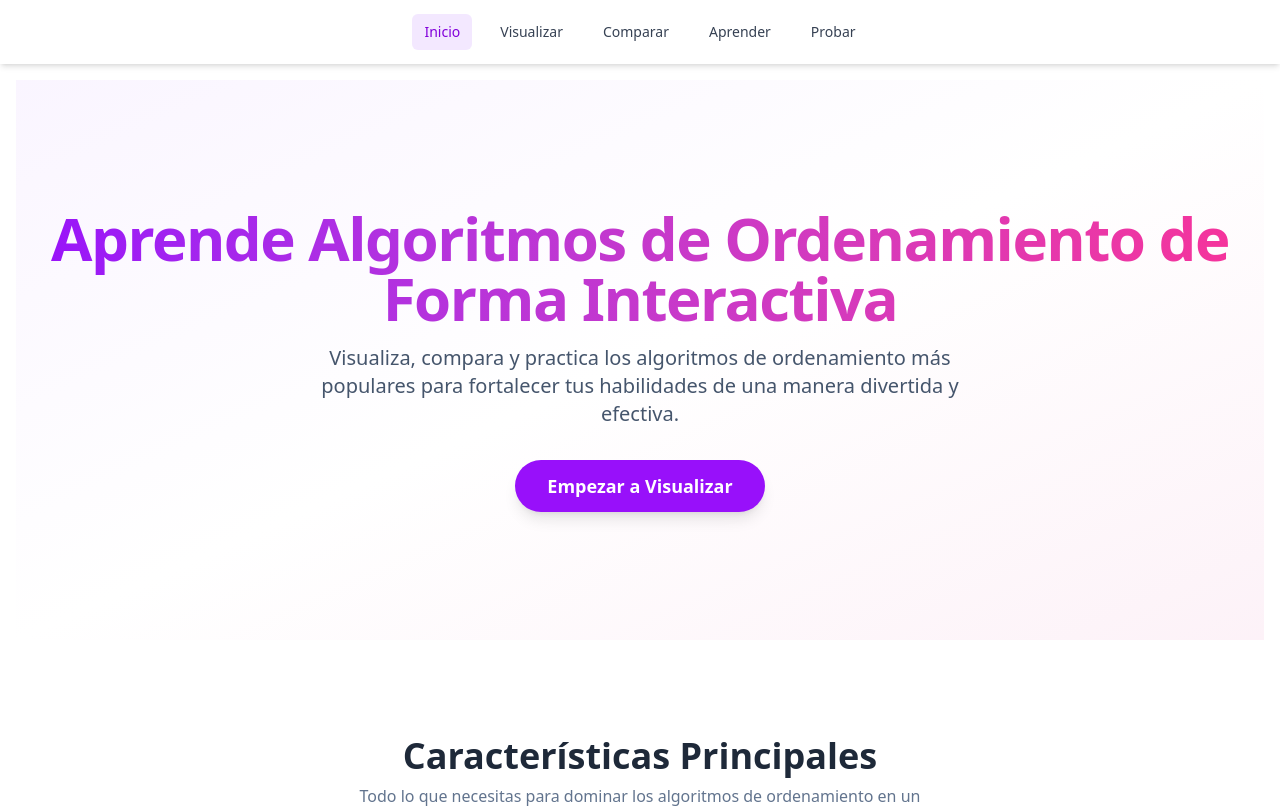
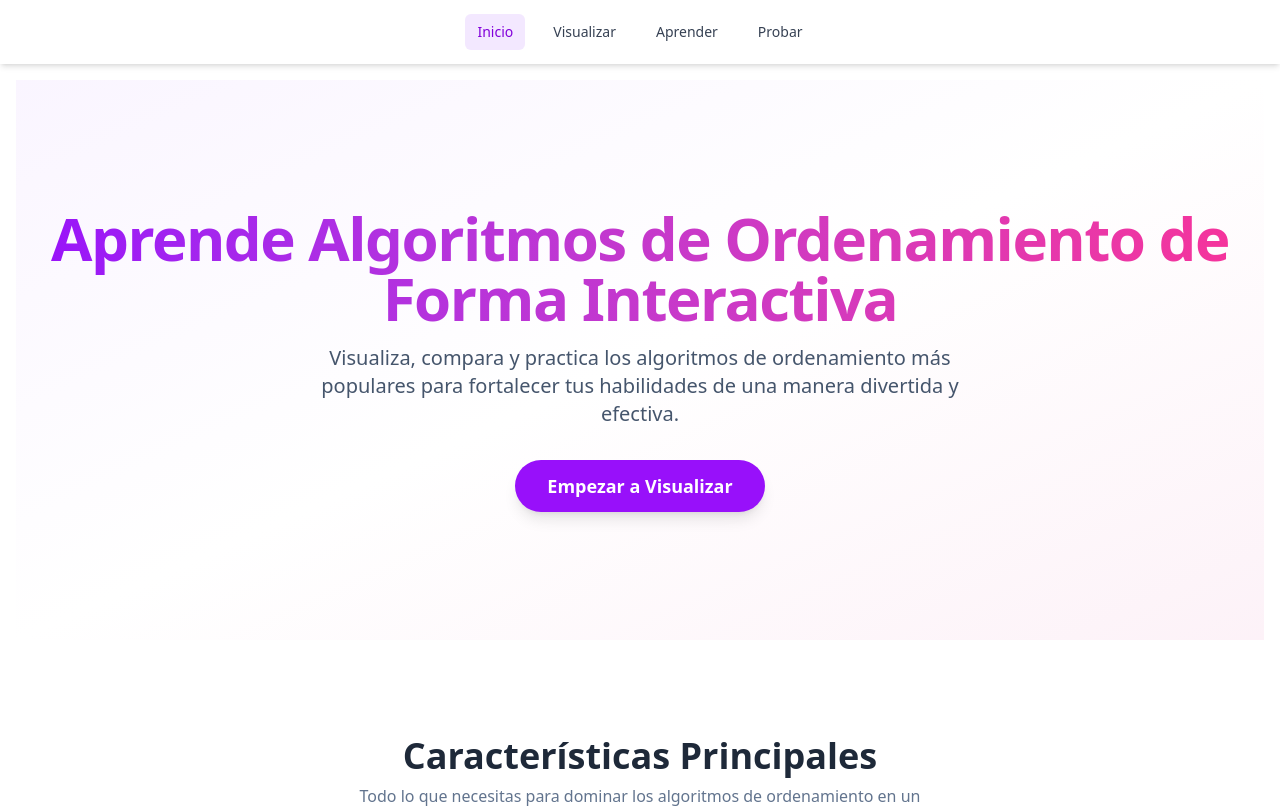
Before and after one commit to helvetios16/sortLearn, a Vue app: page / in a window 1280 px wide. Shown: the top 808 px of the page. Built offline with nearby package versions, Linux system fonts and the light colour scheme.

Commit message:
feat: add base application layout with navigation and configure Vue Router with initial routes.

```diff
--- a/src/App.vue
+++ b/src/App.vue
@@ -21,13 +21,6 @@ import { RouterLink, RouterView } from 'vue-router';
         >
 
         <RouterLink
-          to="/compare"
-          class="px-3 py-2 rounded-md text-sm font-medium text-gray-700 hover:bg-gray-100 hover:text-gray-900 transition-colors"
-          active-class="bg-purple-100 text-purple-700"
-          >Comparar</RouterLink
-        >
-
-        <RouterLink
           to="/learn"
           class="px-3 py-2 rounded-md text-sm font-medium text-gray-700 hover:bg-gray-100 hover:text-gray-900 transition-colors"
           active-class="bg-purple-100 text-purple-700"
--- a/src/router/index.ts
+++ b/src/router/index.ts
@@ -1,7 +1,6 @@
 import { createRouter, createWebHistory } from 'vue-router';
 import Home from '../views/Home.vue';
 import Visualize from '../views/VisualizeNew.vue';
-import Compare from '../views/Compare.vue';
 import Learn from '../views/Learn.vue';
 import UnderConstruction from '../views/UnderConstruction.vue';
 import SelectionSortPractice from '../views/SelectionSortPractice.vue';
@@ -21,18 +20,6 @@ const router = createRouter({
       component: Visualize,
       beforeEnter: (to, from, next) => {
         if (featureFlags.visualize) {
-          next();
-        } else {
-          next({ name: 'under-construction' });
-        }
-      },
-    },
-    {
-      path: '/compare',
-      name: 'compare',
-      component: Compare,
-      beforeEnter: (to, from, next) => {
-        if (featureFlags.compare) {
           next();
         } else {
           next({ name: 'under-construction' });
--- a/src/views/Compare.vue
+++ /dev/null
@@ -1,9 +0,0 @@
-<template>
-  <div>
-    <h1>Comparar Algoritmos</h1>
-  </div>
-</template>
-
-<script setup lang="ts"></script>
-
-<style scoped></style>
```
